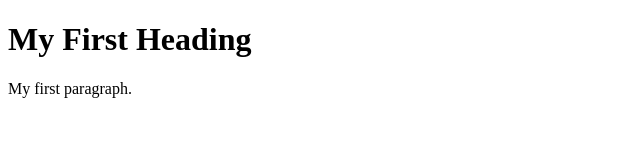
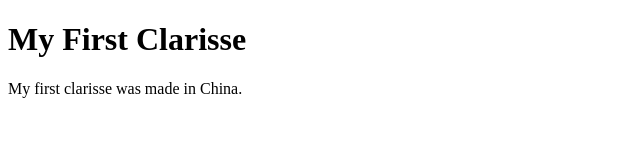
Before and after one commit to Artpel1805/Beerator, a plain HTML site: page index.html in a window 1280 px wide. Shown: the whole page, without its empty margins (0-640 px from the left). Drawn offline with Linux system fonts and the light colour scheme.

Commit message:
Clarisse Vibe

```diff
--- a/index.html
+++ b/index.html
@@ -2,9 +2,9 @@
 <html>
 <body>
 
-<h1>My First Heading</h1>
+<h1>My First Clarisse</h1>
 
-<p>My first paragraph.</p>
+<p>My first clarisse was made in China.</p>
 
 </body>
 </html>
```
